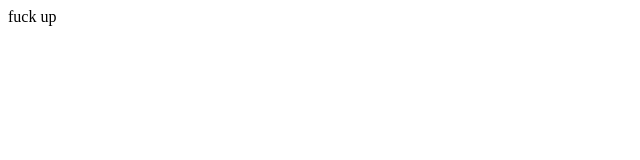
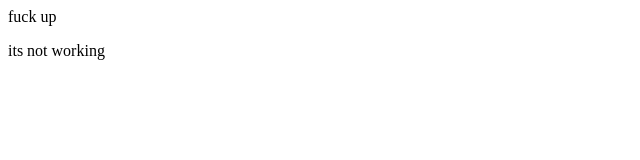
Before and after one commit to prajwalvasudev/demo-repo, a plain HTML site: page index.html in a window 1280 px wide. Shown: the full height of the page, 0-640 px from the left. Drawn offline with Linux system fonts and the light colour scheme.

Commit message:
updated index.html

```diff
--- a/index.html
+++ b/index.html
@@ -1 +1,2 @@
 <dev>fuck up</dev>
+<p> its not working </p>
```
